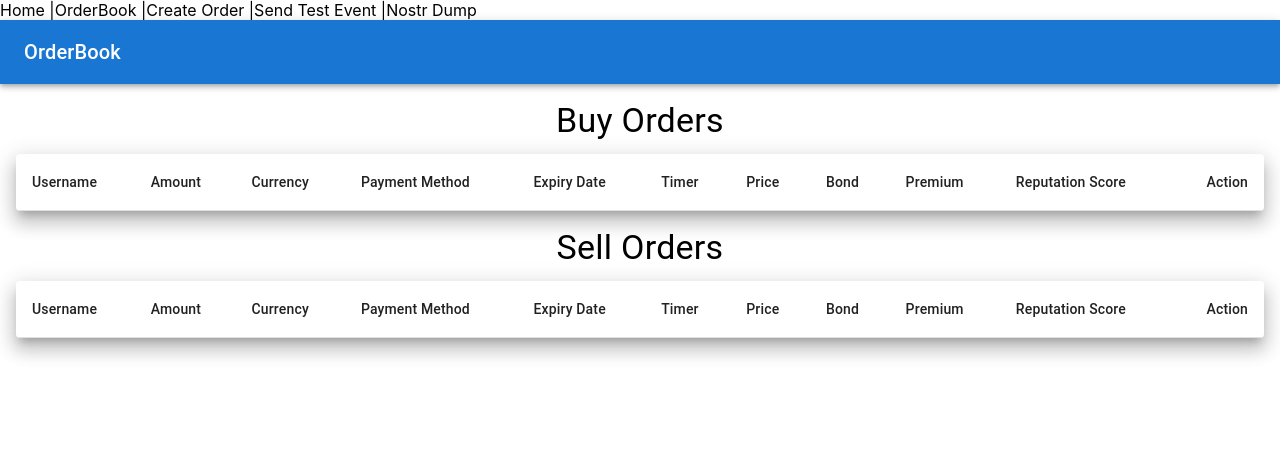
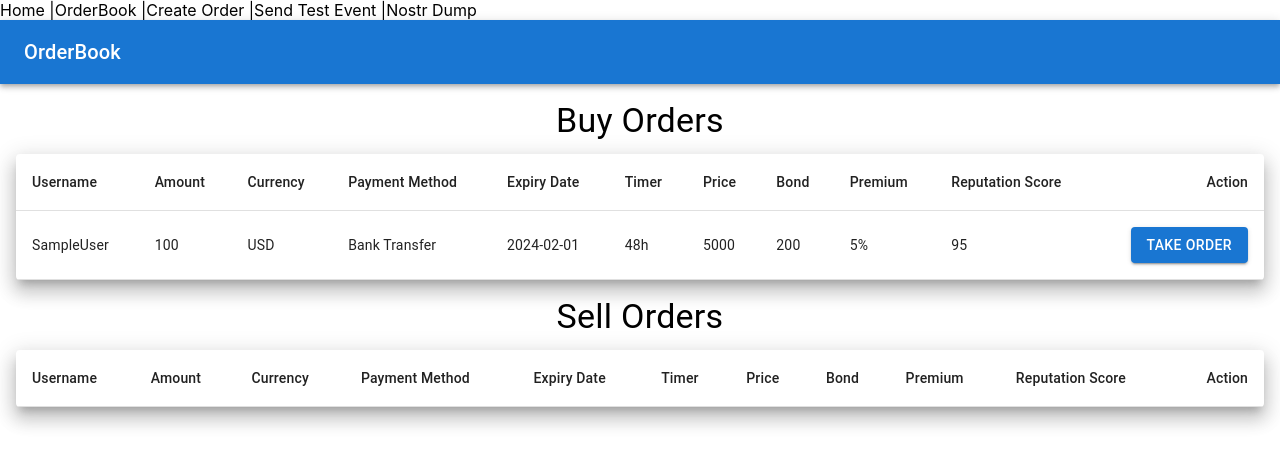
Before and after one commit to MarketMadi/civkit-ui, a React (Create React App) app: page /orderbook in a window 1280 px wide. Shown: the top 466 px of the page. Built offline with nearby package versions, Linux system fonts and the light colour scheme; no server answers.

Commit message:
added a sample order

```diff
--- a/src/OrderBook.js
+++ b/src/OrderBook.js
@@ -1,16 +1,56 @@
-import React from 'react';
+import React, { useState, useEffect } from 'react';
 import { Box, Paper, Grid, Typography, Table, TableBody, TableCell, TableContainer, TableHead, TableRow, Button, AppBar, Toolbar } from '@mui/material';
 import { useNavigate } from 'react-router-dom';
-import CreateOrderForm from './CreateOrderForm';
 
-const OrderBook = ({ orders, onSelectOrder }) => {
+const OrderBook = () => {
   const navigate = useNavigate();
+  const [orders, setOrders] = useState([
+    // Sample order
+    {
+      id: 'sample1',
+      username: 'SampleUser',
+      amount: '100',
+      currency: 'USD',
+      paymentMethod: 'Bank Transfer',
+      expiryDate: '2024-02-01',
+      timer: '48h',
+      price: '5000',
+      bond: '200',
+      premium: '5%',
+      reputationScore: '95',
+      orderType: 'Buy'
+    }
+  ]);
+  const [errorMessage, setErrorMessage] = useState('');
+
+  useEffect(() => {
+    const ws = new WebSocket('ws://localhost:7000');
+
+    ws.onopen = () => {
+      console.log('Connected to Nostr relay');
+    };
+
+    ws.onmessage = (event) => {
+      const eventData = JSON.parse(event.data);
+      // Assuming eventData is an array of events
+      const newOrders = eventData.filter(e => e.kind === 1); // Filter for order submission events
+      setOrders(prevOrders => [...prevOrders, ...newOrders]);
+    };
+
+    ws.onerror = (error) => {
+      console.error('WebSocket error:', error);
+      setErrorMessage('Connection error:' + error.message);
+    };
+
+    return () => {
+      ws.close();
+    };
+  }, []);
+
   const takeOrder = (order) => {
-    onSelectOrder(order);
-    // Pass necessary order details to the LockBondPage
+    // Logic to handle taking an order
     navigate('/lockbond', { state: { orderDetails: order } });
   };
-
   const renderTableRows = (orderType) => {
     return orders
       .filter(order => order.orderType === orderType)
```
Also changed, not shown: src/FilteredEventsPage.js (added, +44 -0 lines).
